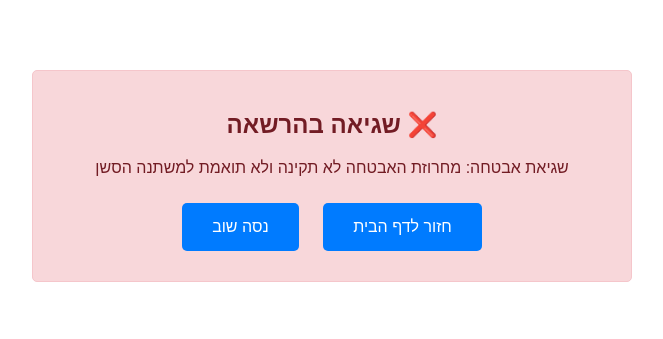
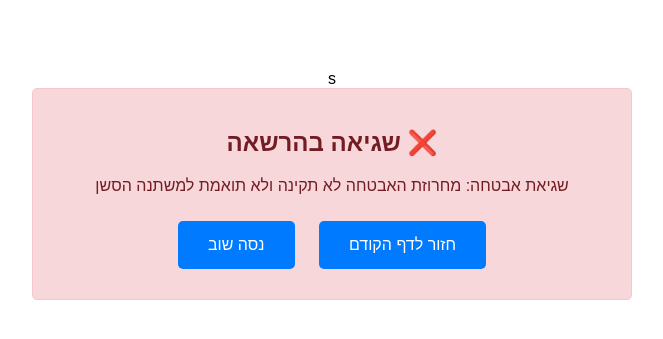
Before and after one commit to ItayRam1995/finalProject, a PHP site: page /googleCalendar/user/oauth2callback.php in a window 1280 px wide. Shown: the top 339 px of the page, without its empty margins (308-971 px from the left). Run offline with PHP 8.4, Linux system fonts and the light colour scheme.

Commit message:
תיקון ההפנייה של המשתמש כאשר הוא מסרב לתת הרשאות ללוח השנה שלו

```diff
--- a/googleCalendar/user/oauth2callback.php
+++ b/googleCalendar/user/oauth2callback.php
@@ -176,11 +176,11 @@ if ($success && !headers_sent()) {
             <a href="create_events.php" class="btn">המשך ליצירת אירועים</a>
         </div>
     <?php else: ?>
-        <!-- הודעת שגיאה -->
+        <!-- הודעת שגיאה -->s
         <div class="error">
             <h2>❌ שגיאה בהרשאה</h2>
             <p><?php echo htmlspecialchars($error); ?></p>
-            <a href="index.html" class="btn">חזור לדף הבית</a>
+            <a href="calendar.php" class="btn">חזור לדף הקודם</a>
             <a href="authorize.php" class="btn">נסה שוב</a>
         </div>
     <?php endif; ?>
```
